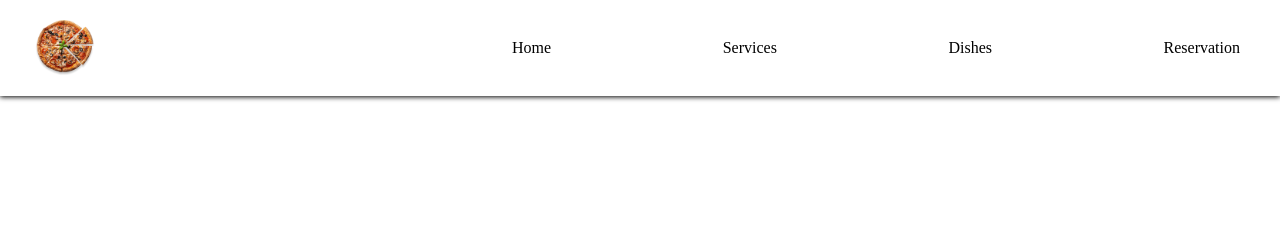
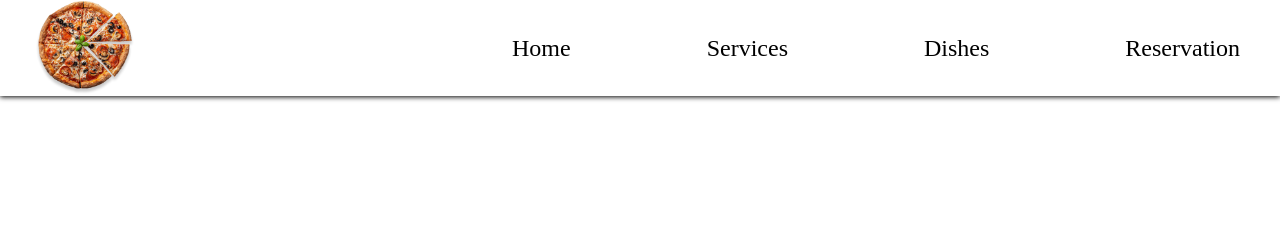
Before and after one commit to bayzid-odyy/restaurant, a plain HTML site: page index.html in a window 1280 px wide. Shown: the top 234 px of the page. Drawn offline with nearby package versions, Linux system fonts and the light colour scheme; a web font is replaced by a local one.

Commit message:
Update style.css
logo : 80px;
navLInks a : 1rem;

```diff
--- a/css/style.css
+++ b/css/style.css
@@ -30,7 +30,7 @@ html{
     margin-left: 35px;
 }
 #logo img{
-    width: 60px;
+    width: 100px;
 }
 #nav_links{
     width: 60%;
@@ -51,7 +51,7 @@ html{
 #nav_links ul li a{
     text-decoration: none;
     color: black;
-    font-size: 1rem;
+    font-size: 1.5rem;
     transition: 0.2s ease;
 }
 #nav_links ul li a:hover{
```
